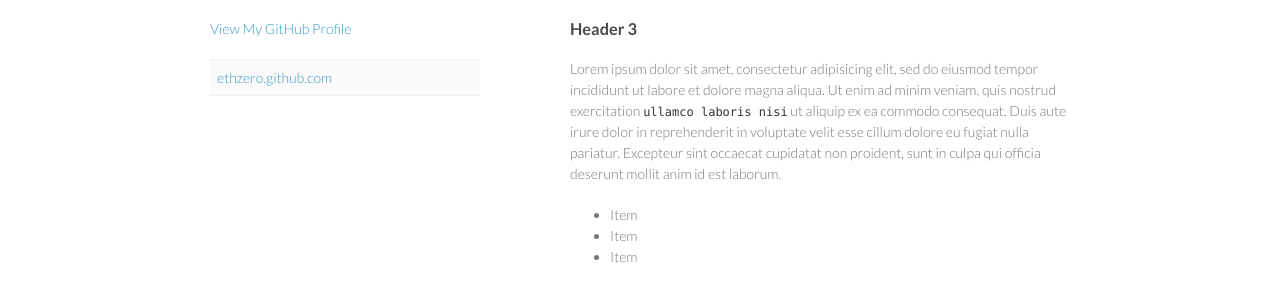
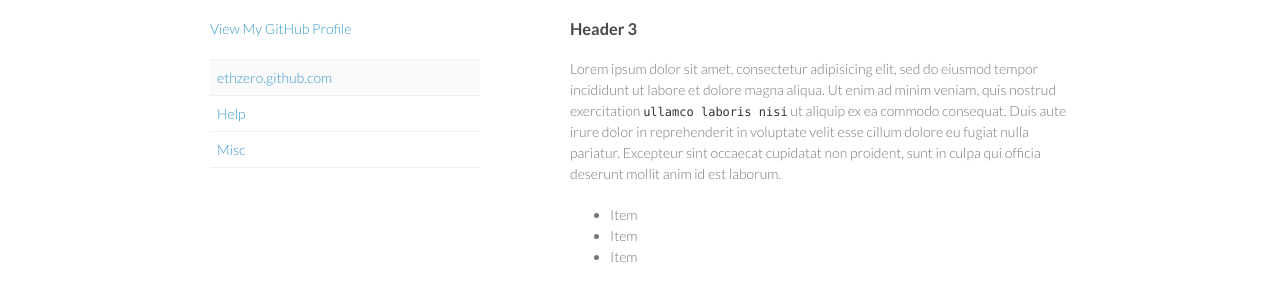
Before and after one commit to ethzero/ethzero.github.com, a Jekyll site: the page built from index.html, in a window 1280 px wide. Shown: the part 132-427 px from the top of the page. Built offline with Jekyll 4.4.1, drawn with Linux system fonts in a browser that asks for light colours; Markdown is read by kramdown in place of the engine named in the settings.

Commit message:
Assign a "page weight" of 10 to unknown page weights

```diff
--- a/_layouts/default.html
+++ b/_layouts/default.html
@@ -29,7 +29,14 @@
     <ul>
     {% for weight in (1..10) %}
       {% for sitepage in site.pages %}
-        {% if sitepage.weight == weight %}
+
+{% if sitepage.weight %}
+  {% assign sitepageweight = sitepage.weight %}
+{% else %}
+  {% assign sitepageweight = 10 %}
+{% endif %}
+
+        {% if sitepageweight == weight %}
           {% assign current = nil %}
           {% if page.url == sitepage.url %}
             {% assign current = 'current' %}
```
